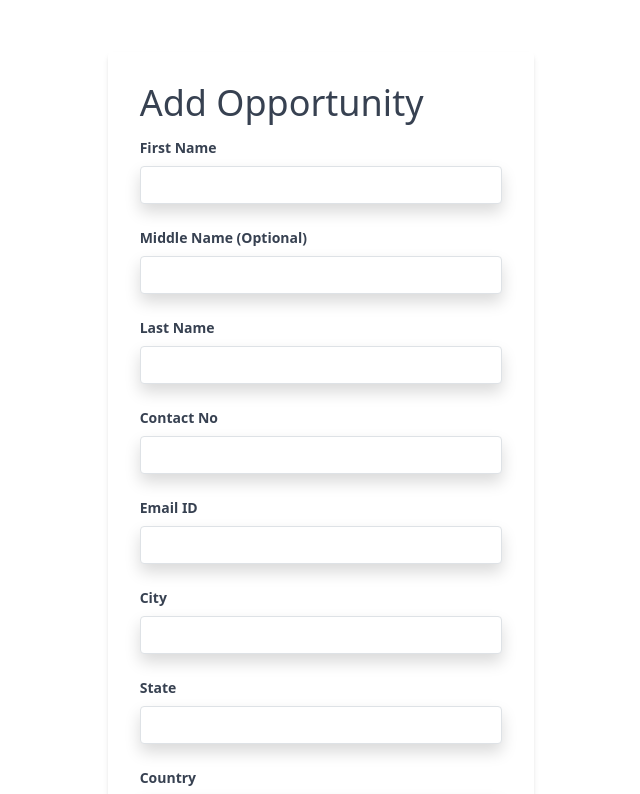
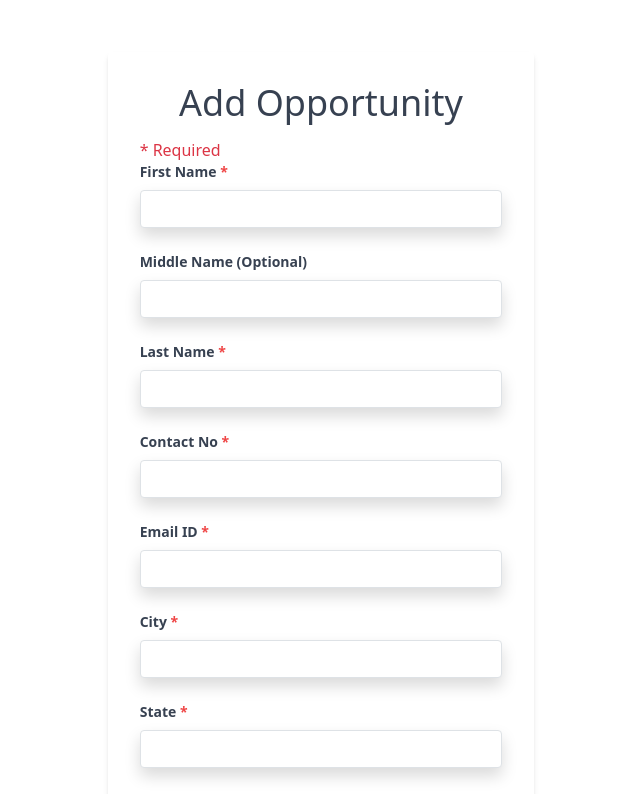
Before and after one commit to brindabenchanchad/crmfinalreact, a React (Create React App) app: page /opportunity/add in a window 1280 px wide. Shown: the top 794 px of the page, without its empty margins (319-959 px from the left). Built offline with nearby package versions, Linux system fonts and the light colour scheme; no server answers; the HTML template or start-up script is replaced by a standard one.

Commit message:
added Opportunity,edit

```diff
--- a/src/components/Opportunity/AddOpportunity.js
+++ b/src/components/Opportunity/AddOpportunity.js
@@ -14,12 +14,19 @@ const AddOpportunity = () => {
     const countryRef = useRef('');
     const planRef = useRef('');
     const [items, setItems] = useState([]);
+    const [formIsValid, setFormIsValid] = useState(true);
     const navigate = useNavigate();
     const [dataIsInserted, setDataIsInserted] = useState([]);
 
     async function submitHandler(event) {
         event.preventDefault();
-
+        if (firstnameRef.current.value.trim() === "" || lastnameRef.current.value.trim() === "" || emailRef.current.value.trim() === "" || contactRef.current.value.trim() === "" || cityRef.current.value.trim() === "" || stateRef.current.value.trim() === "" || countryRef.current.value.trim() === "" || planRef.current.value.trim() === " ") {
+            setFormIsValid(false);
+            // console.log("coomibnf");
+            return;
+        }
+        else {
+            setFormIsValid(true);
             const opportunity = {
                 firstname: firstnameRef.current.value,
                 middlename: middlenameRef.current.value,
@@ -47,7 +54,7 @@ const AddOpportunity = () => {
             else {
                 setDataIsInserted(data);
             }
-
+        }
 
     };
     const getPlans = async () => {
@@ -65,10 +72,16 @@ const AddOpportunity = () => {
         <div >
             <Navbar />
             <div className="flex flex-col h-screen justify-center items-center">
-                <form className="bg-white shadow-md rounded px-8 pt-6 pb-8 mb-4 w-2/6 h-full" onSubmit={submitHandler}>
-                    <h3 className="text-4xl font-normal leading-normal mt-0 mb-2 text-gray-700">
+                <form className="bg-white shadow-md rounded px-8 pt-6 pb-8 mb-4 w-2/6 h-screen" onSubmit={submitHandler}>
+                    <div className="text-danger">
+                        {!formIsValid && "* Indicates All fields are mandatory"}
+                    </div>
+                    <h3 className="text-4xl font-normal leading-normal mt-0 mb-2 text-gray-700 text-center">
                         Add Opportunity
                     </h3>
+                    <span className="text-danger">
+                        * Required
+                    </span>
                     <div className="text-danger">
                         {dataIsInserted.map((data) => (
                             data.message
@@ -76,7 +89,7 @@ const AddOpportunity = () => {
                     </div>
                     <div className="mb-4">
                         <label className="block text-gray-700 text-sm font-bold mb-2" htmlFor="taskname">
-                            First Name
+                            First Name<span className="text-red-500"> *</span>
                         </label>
                         <input className="shadow appearance-none border rounded w-full py-2 px-3 text-gray-700 leading-tight focus:outline-none focus:shadow-outline" type="text" ref={firstnameRef} />
                     </div>
@@ -89,45 +102,45 @@ const AddOpportunity = () => {
 
                     <div className="mb-4">
                         <label className="block text-gray-700 text-sm font-bold mb-2" htmlFor="taskname">
-                            Last Name
+                            Last Name<span className="text-red-500"> *</span>
                         </label>
                         <input className="shadow appearance-none border rounded w-full py-2 px-3 text-gray-700 leading-tight focus:outline-none focus:shadow-outline" type="text" ref={lastnameRef} />
                     </div>
 
                     <div className="mb-4">
                         <label className="block text-gray-700 text-sm font-bold mb-2" htmlFor="taskname">
-                            Contact No
+                            Contact No<span className="text-red-500"> *</span>
                         </label>
                         <input className="shadow appearance-none border rounded w-full py-2 px-3 text-gray-700 leading-tight focus:outline-none focus:shadow-outline" type="number" ref={contactRef} />
                     </div>
 
                     <div className="mb-4">
                         <label className="block text-gray-700 text-sm font-bold mb-2" htmlFor="taskname">
-                            Email ID
+                            Email ID<span className="text-red-500"> *</span>
                         </label>
                         <input className="shadow appearance-none border rounded w-full py-2 px-3 text-gray-700 leading-tight focus:outline-none focus:shadow-outline" type="text" ref={emailRef} />
                     </div>
                     <div className="mb-4">
                         <label className="block text-gray-700 text-sm font-bold mb-2" htmlFor="taskname">
-                            City
+                            City<span className="text-red-500"> *</span>
                         </label>
                         <input className="shadow appearance-none border rounded w-full py-2 px-3 text-gray-700 leading-tight focus:outline-none focus:shadow-outline" type="text" ref={cityRef} />
                     </div>
                     <div className="mb-4">
                         <label className="block text-gray-700 text-sm font-bold mb-2" htmlFor="taskname">
-                            State
+                            State<span className="text-red-500"> *</span>
                         </label>
                         <input className="shadow appearance-none border rounded w-full py-2 px-3 text-gray-700 leading-tight focus:outline-none focus:shadow-outline" type="text" ref={stateRef} />
                     </div>
                     <div className="mb-4">
                         <label className="block text-gray-700 text-sm font-bold mb-2" htmlFor="taskname">
-                            Country
+                            Country<span className="text-red-500"> *</span>
                         </label>
                         <input className="shadow appearance-none border rounded w-full py-2 px-3 text-gray-700 leading-tight focus:outline-none focus:shadow-outline" type="text" ref={countryRef} />
                     </div>
                     <div className="mb-4">
                         <label className="block text-gray-700 text-sm font-bold mb-2" htmlFor="taskname">
-                            Plan
+                            Plan<span className="text-red-500"> *</span>
                         </label>
                         <select ref={planRef}>
                             {items.map((plan) => (
--- a/src/components/Opportunity/EditOpportunity.js
+++ b/src/components/Opportunity/EditOpportunity.js
@@ -14,6 +14,9 @@ function UpdateOpportunity() {
     const countryRef = useRef('');
     const planRef = useRef('');
     const [items, setItems] = useState([]);
+
+    const [formIsValid, setFormIsValid] = useState(true);
+    const [dataIsInserted, setDataIsInserted] = useState([]);
 
     const { id } = useParams();
     const navigate = useNavigate();
@@ -36,6 +39,13 @@ function UpdateOpportunity() {
 
     async function submitHandler(event) {
         event.preventDefault();
+        if (firstnameRef.current.value.trim() === "" || lastnameRef.current.value.trim() === "" || emailRef.current.value.trim() === "" || contactRef.current.value.trim() === "" || cityRef.current.value.trim() === "" || stateRef.current.value.trim() === "" || countryRef.current.value.trim() === "" || planRef.current.value.trim() === " ") {
+            setFormIsValid(false);
+            // console.log("coomibnf");
+            return;
+        }
+        else {
+            setFormIsValid(true);
 
             const opportunity = {
                 firstname: firstnameRef.current.value,
@@ -55,9 +65,15 @@ function UpdateOpportunity() {
                 method: "PUT",
                 body: JSON.stringify(opportunity)
             });
+            const data = await opportunities.json();
 
+            if (opportunities.status === 200) {
                 navigate('/opportunity');
-
+            }
+            else {
+                setDataIsInserted(data);
+            }
+        }
     };
     const getPlans = async () => {
         const plan = await fetch(
@@ -74,12 +90,23 @@ function UpdateOpportunity() {
             <Navbar />
             <div className="flex flex-col h-screen justify-center items-center">
                 <form className="bg-white shadow-md rounded px-8 pt-6 pb-8 mb-4 w-2/6 h-full" onSubmit={submitHandler}>
-                    <h3 className="text-4xl font-normal leading-normal mt-0 mb-2 text-gray-700">
+                    <div className="text-danger">
+                        {!formIsValid && "* Indicates All fields are mandatory"}
+                    </div>
+                    <h3 className="text-4xl font-normal leading-normal mt-0 mb-2 text-gray-700 text-center">
                         Update Opportunity
                     </h3>
+                    <span className="text-danger">
+                        * Required
+                    </span>
+                    <div className="text-danger">
+                        {dataIsInserted.map((data) => (
+                            data.message
+                        ))}
+                    </div>
                     <div className="mb-4">
                         <label className="block text-gray-700 text-sm font-bold mb-2" htmlFor="taskname">
-                            First Name
+                            First Name<span className="text-red-500"> *</span>
                         </label>
                         <input className="shadow appearance-none border rounded w-full py-2 px-3 text-gray-700 leading-tight focus:outline-none focus:shadow-outline" type="text" ref={firstnameRef} />
                     </div>
@@ -92,45 +119,45 @@ function UpdateOpportunity() {
 
                     <div className="mb-4">
                         <label className="block text-gray-700 text-sm font-bold mb-2" htmlFor="taskname">
-                            Last Name
+                            Last Name<span className="text-red-500"> *</span>
                         </label>
                         <input className="shadow appearance-none border rounded w-full py-2 px-3 text-gray-700 leading-tight focus:outline-none focus:shadow-outline" type="text" ref={lastnameRef} />
                     </div>
 
                     <div className="mb-4">
                         <label className="block text-gray-700 text-sm font-bold mb-2" htmlFor="taskname">
-                            Contact No
+                            Contact No<span className="text-red-500"> *</span>
                         </label>
                         <input className="shadow appearance-none border rounded w-full py-2 px-3 text-gray-700 leading-tight focus:outline-none focus:shadow-outline" type="number" ref={contactRef} />
                     </div>
 
                     <div className="mb-4">
                         <label className="block text-gray-700 text-sm font-bold mb-2" htmlFor="taskname">
-                            Email ID
+                            Email ID<span className="text-red-500"> *</span>
                         </label>
                         <input className="shadow appearance-none border rounded w-full py-2 px-3 text-gray-700 leading-tight focus:outline-none focus:shadow-outline" type="text" ref={emailRef} />
                     </div>
                     <div className="mb-4">
                         <label className="block text-gray-700 text-sm font-bold mb-2" htmlFor="taskname">
-                            City
+                            City<span className="text-red-500"> *</span>
                         </label>
                         <input className="shadow appearance-none border rounded w-full py-2 px-3 text-gray-700 leading-tight focus:outline-none focus:shadow-outline" type="text" ref={cityRef} />
                     </div>
                     <div className="mb-4">
                         <label className="block text-gray-700 text-sm font-bold mb-2" htmlFor="taskname">
-                            State
+                            State<span className="text-red-500"> *</span>
                         </label>
                         <input className="shadow appearance-none border rounded w-full py-2 px-3 text-gray-700 leading-tight focus:outline-none focus:shadow-outline" type="text" ref={stateRef} />
                     </div>
                     <div className="mb-4">
                         <label className="block text-gray-700 text-sm font-bold mb-2" htmlFor="taskname">
-                            Country
+                            Country<span className="text-red-500"> *</span>
                         </label>
                         <input className="shadow appearance-none border rounded w-full py-2 px-3 text-gray-700 leading-tight focus:outline-none focus:shadow-outline" type="text" ref={countryRef} />
                     </div>
                     <div className="mb-4">
                         <label className="block text-gray-700 text-sm font-bold mb-2" htmlFor="taskname">
-                            Plan
+                            Plan<span className="text-red-500"> *</span>
                         </label>
                         <select ref={planRef}>
                             {items.map((plan) => (
```
Lines whose indentation alone changed are shown as unchanged.
